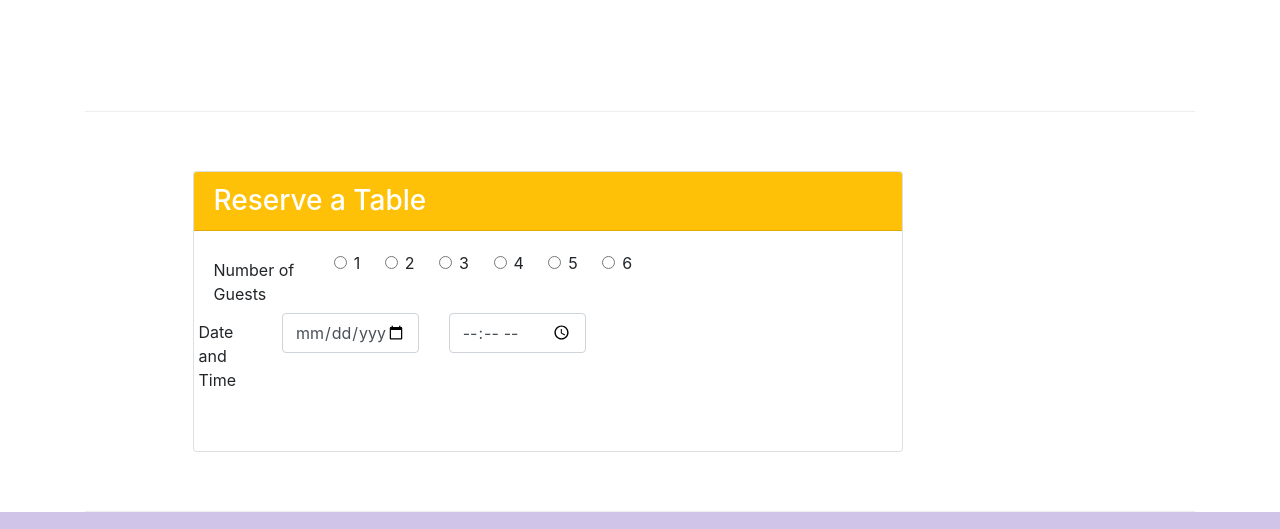
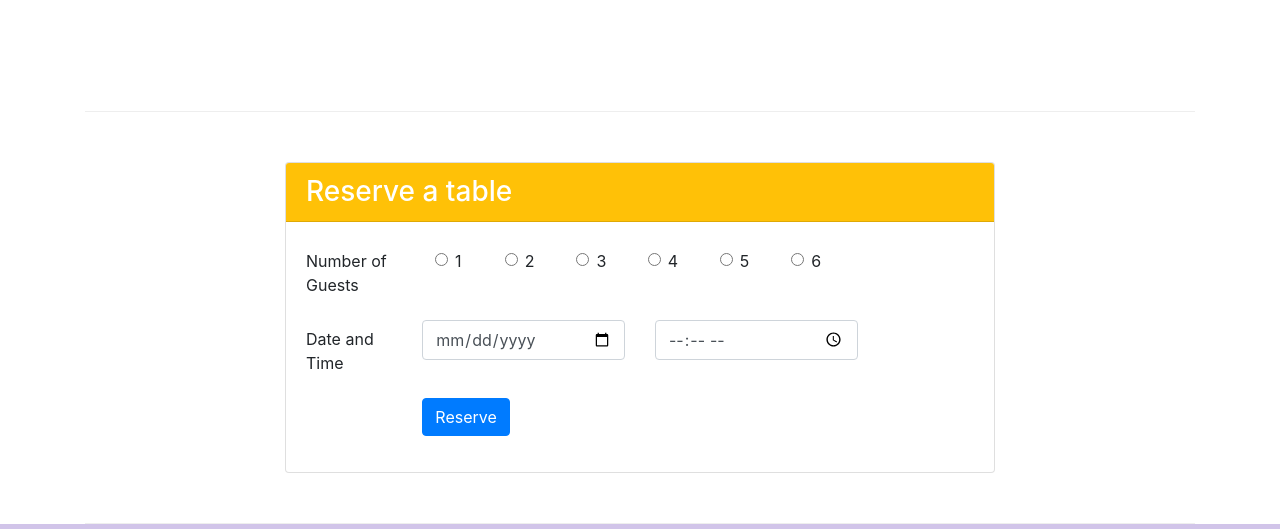
Before and after one commit to JunHoang/Bootstrap, a website: page index.html in a window 1280 px wide. Shown: the part 1401-1930 px from the top of the page. Drawn offline with nearby package versions, Linux system fonts and the light colour scheme.

Commit message:
task1-ass2

```diff
--- a/index.html
+++ b/index.html
@@ -95,65 +95,67 @@
             </div>
         </div>
 
-        <div class="row row-content align-items-center">
-            <div class="col-12 col-sm-8 offset-1 align-items-center justify-content-center">
+        <div id="reservationForm" class="row row-content align-items-center" >
+            <div class="col-12 offset-0 col-md-8 offset-md-2">
                 <div class="card">
-                    <h3 class="card-header bg-warning text-white">Reserve a Table</h3>
+                    <h3 class="card-header bg-warning text-white">Reserve a table</h3>
                     <div class="card-body">
                         <form>
                             <div class="form-group row">
-                                <label for="numberofguests" class="col-12 col-sm-12 col-md-2 col-form-label">Number of Guests</label>
-                                <div class="col-12 col-sm-12 col-md-8">
-                                    <span class="custom-control custom-radio custom-control-inline">
-                                        <input type="radio" class="form-check-input"
-                                        name="1guest" id="1guest" value="">
-                                        <label class="form-check-label" for="1guest">1</label>
-                                    </span>
-                                    <span class="custom-control custom-radio custom-control-inline">
-                                        <input type="radio" class="form-check-input"
-                                        name="2guests" id="2guests" value="">
-                                        <label class="form-check-label" for="2guests">2</label>
-                                    </span>
-                                    <span class="custom-control custom-radio custom-control-inline">
-                                        <input type="radio" class="form-check-input"
-                                        name="3guests" id="3guests" value="">
-                                        <label class="form-check-label" for="2guests">3</label>
-                                    </span>
-                                    <span class="custom-control custom-radio custom-control-inline">
-                                        <input type="radio" class="form-check-input"
-                                        name="4guests" id="4guests" value="">
-                                        <label class="form-check-label" for="4guests">4</label>
-                                    </span>
-                                    <span class="custom-control custom-radio custom-control-inline">
-                                        <input type="radio" class="form-check-input"
-                                        name="5guests" id="5guests" value="">
-                                        <label class="form-check-label" for="5guests">5</label>
-                                    </span>
-                                    <span class="custom-control custom-radio custom-control-inline">
-                                        <input type="radio" class="form-check-input"
-                                        name="6guests" id="6guests" value="">
-                                        <label class="form-check-label" for="6guests">6</label>
-                                    </span>
+                                <label for="numberOfGuests" class="col-md-2 col-form-label">Number of Guests</label>
+                                <div class="col-md-10">
+                                    <div class="form row col-md-10 align-self-center">
+                                        <label class="btn col-2 form-check-label ">
+                                            <input type="radio" class="form-check-input al"
+                                                name="numberOfGuests" id="numberOfGuests" value="1"> 1
+                                        </label>
+                                        <label class="btn col-2 form-check-label ">
+                                            <input type="radio" class="form-check-input al"
+                                            name="numberOfGuests" id="numberOfGuests" value="2"> 2
+                                        </label>
+                                        <label class="btn col-2 form-check-label ">
+                                            <input type="radio" class="form-check-input al"
+                                            name="numberOfGuests" id="numberOfGuests" value="3"> 3
+                                        </label>
+                                        <label class="btn col-2 form-check-label ">
+                                            <input type="radio" class="form-check-input al"
+                                            name="numberOfGuests" id="numberOfGuests" value="4"> 4
+                                        </label>
+                                        <label class="btn col-2 form-check-label ">
+                                            <input type="radio" class="form-check-input al"
+                                            name="numberOfGuests" id="numberOfGuests" value="5"> 5
+                                        </label>
+                                        <label class="btn col-2 form-check-label ">
+                                            <input type="radio" class="form-check-input al"
+                                            name="numberOfGuests" id="numberOfGuests" value="6"> 6
+                                        </label>
+                                    </div>
                                 </div>
-                                <div class="form-group row">
-                                    <label for="datetime" class="col-12 col-sm-12 col-md-2 col-form-label">Date and Time</label>
-                                    <div class="col-12 col-sm-12 col-md-4">
-                                        <input type="date" class="form-control" id="date" name="date"
-                                            placeholder="Date">
+                            </div>
+                            <div class="form-group row">
+                                <label for="dateTime" class="col-md-2 col-form-label">Date and Time</label>
+                                <div class="col-md-4">
+                                    <div class="input-group">
+                                        <input type="date" class="form-control" id="date" name="date" placeholder="Date">
                                     </div>
-                                    <div class="col-12 col-sm-12 col-md-4">
-                                        <input type="time" class="form-control" id="time" name="time"
-                                        placeholder="Time">
+                                </div>
+                                <div class="col-md-4">
+                                    <div class="input-group">
+                                        <input type="time" class="form-control" id="time" name="time" placeholder="Time">
                                     </div>
+                                </div>
+                            </div>
+                            <div class="form-group row">
+                                <div class="offset-md-2 col-md-10">
+                                    <button type="submit" class="btn btn-primary">Reserve</button>
                                 </div>
                             </div>
                         </form>
                     </div>
                 </div>
-
             </div>
-
         </div>
+    </div>
     </div>
 
     <footer class="footer">
```
